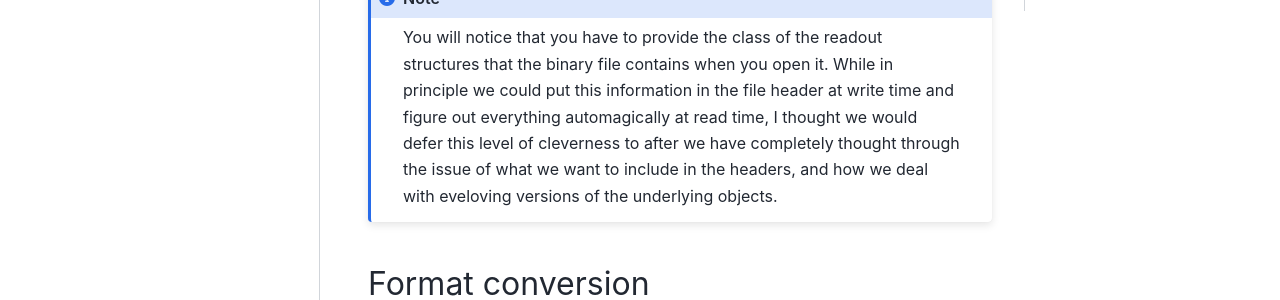
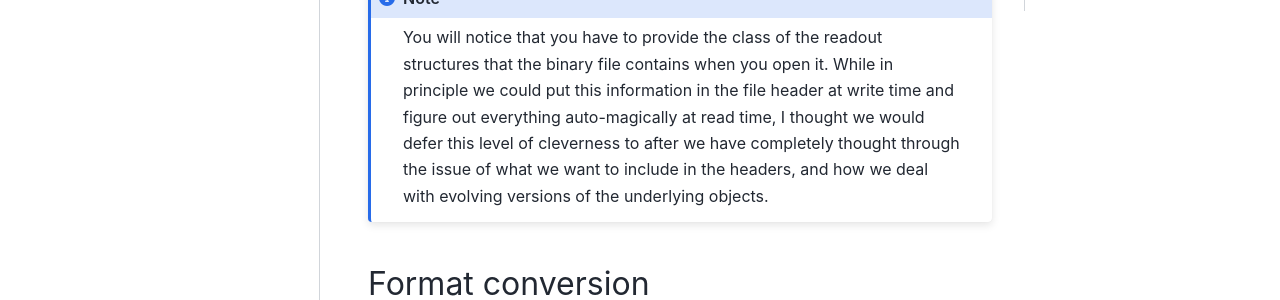
Before and after one commit to AstroPix/astropix-analysis, a Sphinx documentation site: the page built from docs/fileio.rst, in a window 1280 px wide and 900 px high, scrolled down 2478 px. Shown: the part 233-533 px from the top of the window. Built offline with Sphinx 7.4.7 and the PyData theme 0.15.4, drawn with Linux system fonts in a browser that asks for light colours; formulas are drawn with MathJax 3.

Commit message:
Docs updated.

```diff
--- a/docs/fileio.rst
+++ b/docs/fileio.rst
@@ -125,10 +125,9 @@ the idiom
    You will notice that you have to provide the class of the readout structures
    that the binary file contains when you open it. While in principle we could
    put this information in the file header at write time and figure out everything
-   automagically at read time, I thought we would defer this level of cleverness
+   auto-magically at read time, I thought we would defer this level of cleverness
    to after we have completely thought through the issue of what we want to include
-   in the headers, and how we deal with eveloving versions of the underlying
-   objects.
+   in the headers, and how we deal with evolving versions of the underlying objects.
 
 
 Format conversion
```
